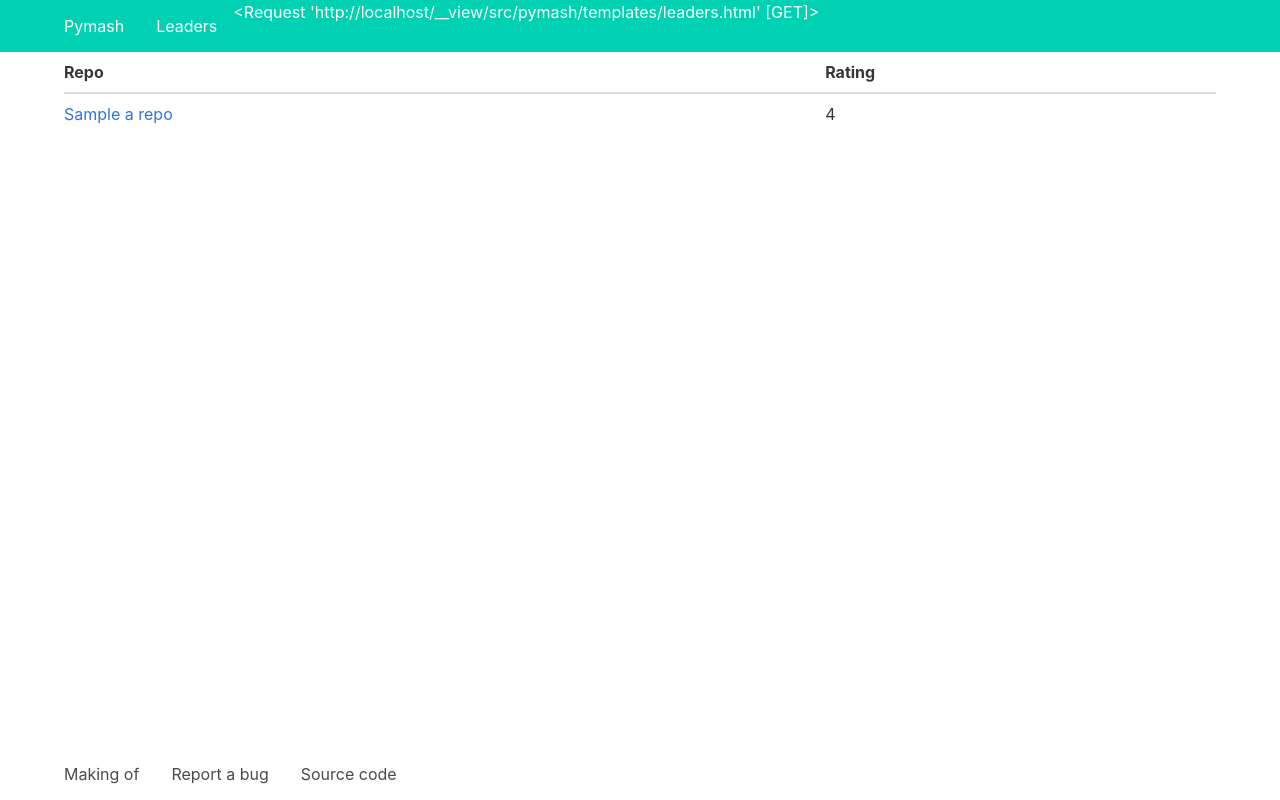
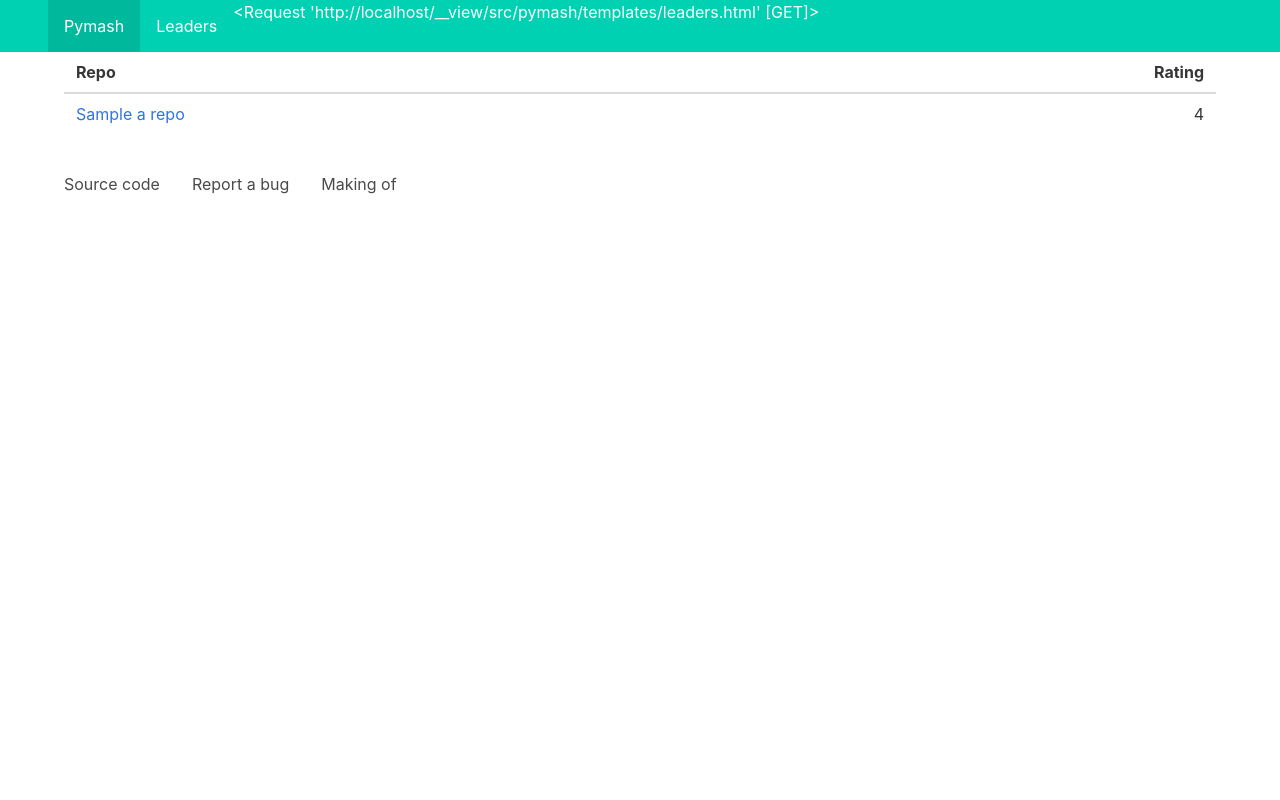
Before and after one commit to alexandershov/pymash, a Python web app: template src/pymash/templates/leaders.html in a window 1280 px wide. Run offline with Jinja, Linux system fonts and the light colour scheme; the template is opened without the code that fills it: most values are stand-ins (such as "Sample title", 1, 10 or a date in 2020).

Commit message:
add TODOs

```diff
--- a/src/pymash/templates/base.html
+++ b/src/pymash/templates/base.html
@@ -1,5 +1,5 @@
 <!DOCTYPE html>
-<html lang="en" class="has-navbar-fixed-bottom">
+<html lang="en">
 <head>
     <!-- TODO(aershov182): add favicon -->
     <meta charset="utf-8">
@@ -7,15 +7,16 @@
     <link rel="stylesheet" href="static/pygments-1.0.0.css">
     <link rel="stylesheet" href="static/bulma-0.6.2.css">
     <style>
-        {# TODO: is it possible to override padding-left in bulma? #}
-        .table th, .table td {
-            padding-left: 0;
+        {# TODO: is it possible to override padding/margin in bulma? #}
+        .table .rating-column {
+            text-align: right;
         }
 
         pre {
-            padding-left: 5px;
+            padding-left: 1em;
         }
 
+        {# todo: how to make it take only needed width? #}
         .player {
             margin-top: 1em;
             margin-bottom: 1em;
@@ -30,7 +31,9 @@
     <div class="navbar is-primary" role="navigation" aria-label="main navigation">
         <div class="container">
             <div class="navbar-brand">
-                <a href="{{ url('new_game') }}" class="navbar-item">Pymash</a>
+                <!-- TODO(aershov182): add some icon here -->
+                <a href="{{ url('new_game') }}"
+                   class="navbar-item{% if not is_leaders_view %} is-active{% endif %}">Pymash</a>
                 <a href="{{ url('show_leaders') }}"
                    class="navbar-item{% if is_leaders_view %} is-active{% endif %}">
                     Leaders
@@ -46,17 +49,19 @@
 </div>
 
 {% block footer %}
-    <div class="navbar is-fixed-bottom" role="navigation" aria-label="main navigation">
+    <!-- TODO(aershov182): how to make it sticky? -->
+    <!-- TODO(aershov182): how to make it doesn't truncate on mobile -->
+    <div class="navbar" role="navigation" aria-label="main navigation">
         <div class="container">
             <div class="navbar-brand">
-                <a href="" class="navbar-item">
-                    Making of
+                <a href="https://github.com/alexandershov/pymash" class="navbar-item">
+                    Source code
                 </a>
                 <a href="https://github.com/alexandershov/pymash/issues/new" class="navbar-item">
                     Report a bug
                 </a>
-                <a href="https://github.com/alexandershov/pymash" class="navbar-item">
-                    Source code
+                <a href="" class="navbar-item">
+                    Making of
                 </a>
             </div>
         </div>
--- a/src/pymash/templates/leaders.html
+++ b/src/pymash/templates/leaders.html
@@ -8,14 +8,14 @@
             <thead>
             <tr>
                 <th>Repo</th>
-                <!-- TODO(aershov182): how to use colspan correctly? -->
-                <th colspan="11">Rating</th>
+                <!-- TODO(aershov182): how to use colspan correctly? to move this column to the right? -->
+                <th class="rating-column">Rating</th>
             </tr>
             </thead>
             {% for a_repo in repos %}
                 <tr>
                     <td><a href="{{ a_repo.url }}">{{ a_repo.name }}</a></td>
-                    <td>{{ a_repo.rating|int }}</td>
+                    <td class="rating-column">{{ a_repo.rating|int }}</td>
                 </tr>
             {% endfor %}
         </table>
--- a/src/pymash/templates/player.html
+++ b/src/pymash/templates/player.html
@@ -1,5 +1,7 @@
-<div class="box player">
+<!-- TODO(aershov182): how to add rounded border not in mobile? -->
+<div class="player">
     {{ text|highlight }}
+    <!-- TODO(aershov182): how to center button only on mobile-->
     <form action="{{ url('post_game', game_id=game.game_id) }}" method="POST">
         <input type="hidden" name="white_id" value="{{ game.white_id }}"/>
         <input type="hidden" name="black_id" value="{{ game.black_id }}"/>
```
